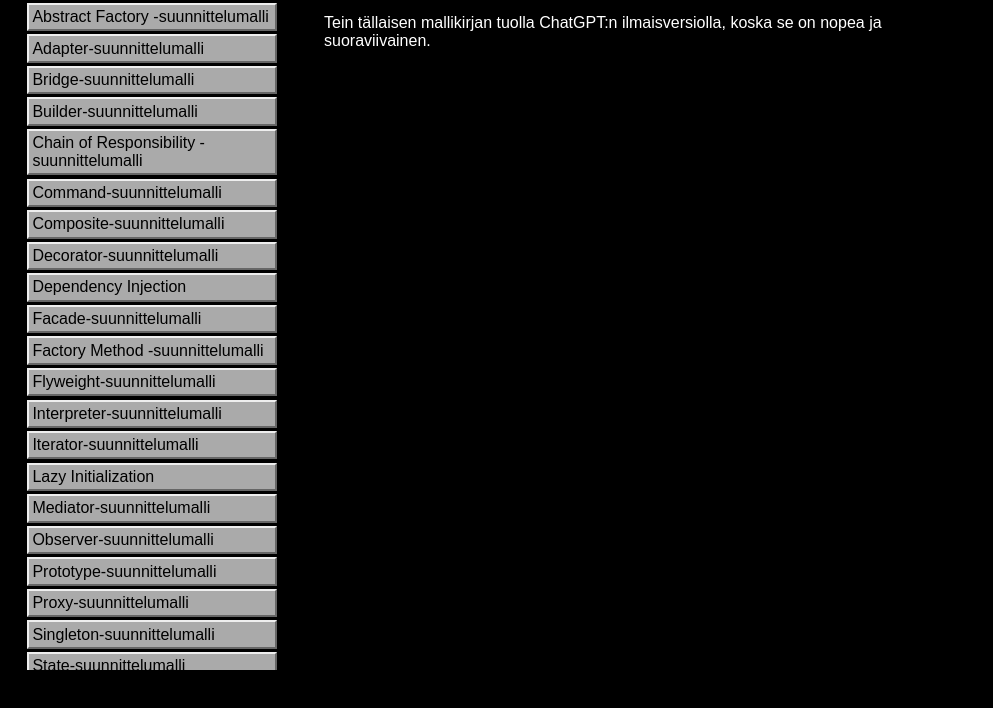
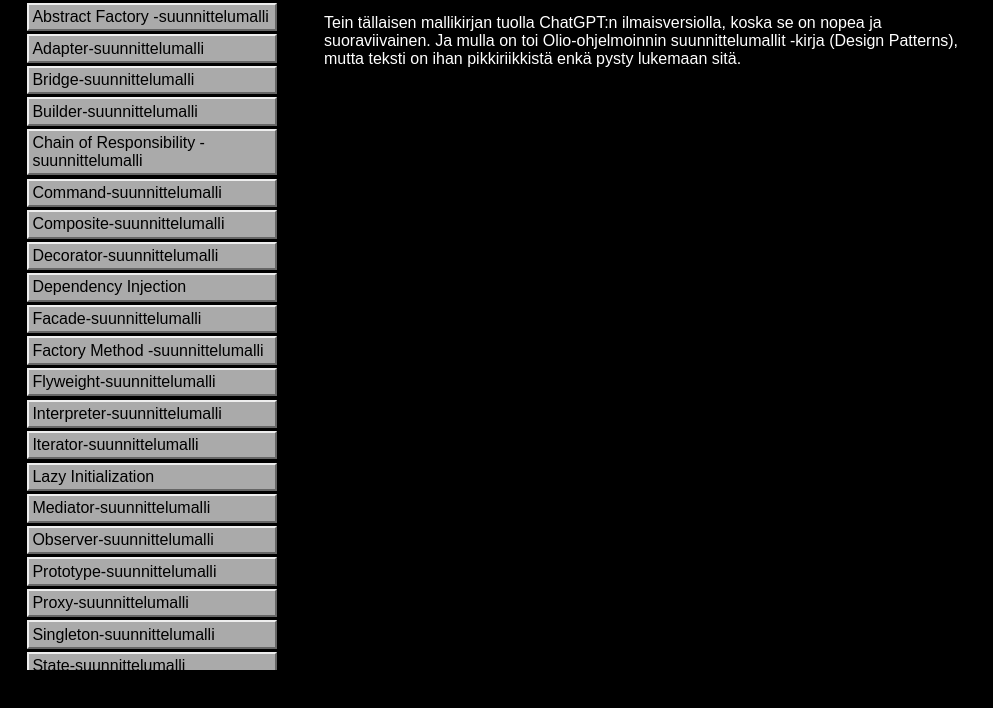
Before and after one commit to hhanji/pages, a plain HTML site: page index.html in a window 1280 px wide. Shown: the part 74-782 px from the top of the page, without its empty margins (0-993 px from the left). Drawn offline with Linux system fonts and the light colour scheme.

Commit message:
Tarkennus sivun tarkoitusperiin

```diff
--- a/index.html
+++ b/index.html
@@ -83,7 +83,7 @@ body {
 </div>
 <div id="content">
 <h1 id="etusivu-chatgpt-suunnittelumallikirja">Etusivu: ChatGPT-suunnittelumallikirja</h1>
-<p>Tein tällaisen mallikirjan tuolla ChatGPT:n ilmaisversiolla, koska se on nopea ja suoraviivainen.</p>
+<p>Tein tällaisen mallikirjan tuolla ChatGPT:n ilmaisversiolla, koska se on nopea ja suoraviivainen. Ja mulla on toi Olio-ohjelmoinnin suunnittelumallit -kirja (Design Patterns), mutta teksti on ihan pikkiriikkistä enkä pysty lukemaan sitä.</p>
 </div>
 </body>
 </html>
```
